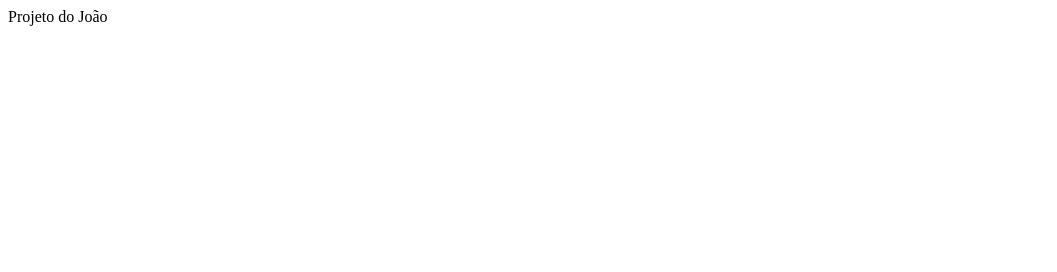
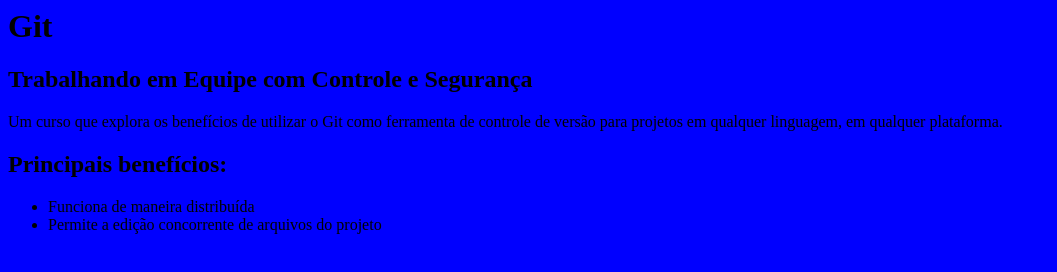
Before and after one commit to JoaoAJRomao/curso-git, a plain HTML site: page index.html in a window 1280 px wide. Shown: the whole page, without its empty margins (0-1057 px from the left). Drawn offline with Linux system fonts and the light colour scheme.

Commit message:
Inicio do design

```diff
--- /dev/null
+++ b/estilo.css
@@ -0,0 +1,3 @@
+body{
+    background: blue;
+}
--- a/index.html
+++ b/index.html
@@ -1,8 +1,17 @@
 <html>
     <head>
-
+        <link rel="stylesheet" href="estilo.css">
     </head>
     <body>
-        <main>Projeto do João</mains>
+        <h1>Git</h1>
+        <h2>Trabalhando em Equipe com Controle e Segurança</h2>
+        <p>
+            Um curso que explora os benefícios de utilizar o Git como ferramenta de controle de versão para projetos em qualquer linguagem, em qualquer plataforma.
+        </p>
+        <h2>Principais benefícios:</h2>
+        <ul>
+            <li>Funciona de maneira distribuída</li>
+            <li>Permite a edição concorrente de arquivos do projeto</li>
+        </ul>
     </body>
 </html>
```
Also changed, not shown: 1 other file.
